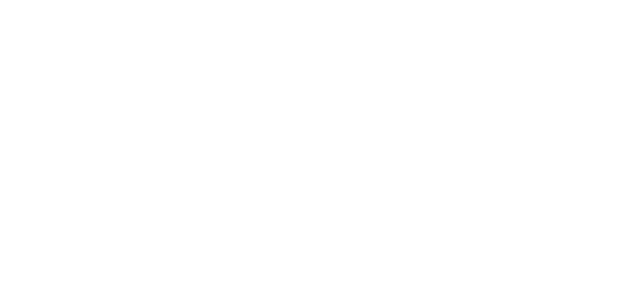
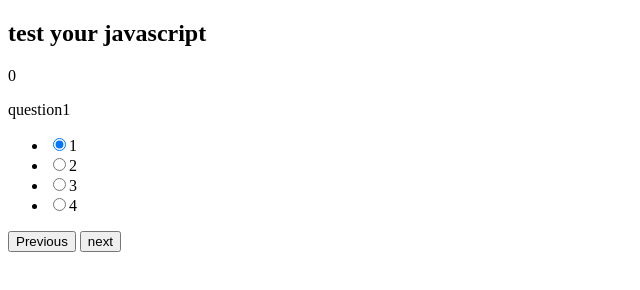
Before and after one commit to mikaeileghbal/quiz, a plain HTML site: page index.html in a window 1280 px wide. Shown: the whole page, without its empty margins (0-640 px from the left). Drawn offline with Linux system fonts and the light colour scheme.

Commit message:
Add next and previous question

```diff
--- a/code/data.js
+++ b/code/data.js
@@ -2,12 +2,12 @@ import Question from "./question.js";
 const data = [
   {
     text: "question1",
-    questions: [1, 2, 3, 4],
+    options: [1, 2, 3, 4],
     answer: "1",
   },
   {
     text: "question2",
-    questions: [1, 2, 3, 4],
+    options: [1, 2, 3, 4],
     answer: "2",
   },
 ];
--- a/code/index.js
+++ b/code/index.js
@@ -2,18 +2,90 @@ import getQuestions from "./data.js";
 import Quiz from "./quiz.js";
 
 // Test application
-const quiz = new Quiz(getQuestions());
+// const quiz = new Quiz(getQuestions());
 
-console.log(quiz.isEnded());
-console.log(quiz.getQuestion());
-quiz.checkAnswer("1");
-console.log(quiz.getScore());
-quiz.nextQuestion();
-console.log(quiz.isEnded());
-console.log(quiz.getQuestion());
-quiz.checkAnswer("2");
-console.log(quiz.getScore());
-quiz.nextQuestion();
+// console.log(quiz.isEnded());
+// console.log(quiz.getQuestion());
+// quiz.checkAnswer("1");
+// console.log(quiz.getScore());
+// quiz.nextQuestion();
+// console.log(quiz.isEnded());
+// console.log(quiz.getQuestion());
+// quiz.checkAnswer("2");
+// console.log(quiz.getScore());
+// quiz.nextQuestion();
+
+document.addEventListener("DOMContentLoaded", initialize);
+
+function initialize() {
+  const quiz = new Quiz(getQuestions());
+
+  const next = document.querySelector(".next");
+  const previous = document.querySelector(".previous");
+
+  if (!quiz.isEnded()) {
+    console.log("is not ended");
+
+    loadQuestion(quiz.getQuestion());
+  }
+
+  function loadQuestion(currentQuestion) {
+    const text = document.querySelector(".question-text");
+    const options = document.querySelector(".question-options");
+
+    text.textContent = currentQuestion.text;
+
+    options.replaceChildren("");
+
+    [].forEach.call(currentQuestion.options, (option, index) => {
+      const li = document.createElement("li");
+      const input = document.createElement("input");
+      const label = document.createElement("label");
+
+      input.classList.add("option");
+      input.name = `option-${index + 1}`;
+      input.id = `option-${index + 1}`;
+      input.type = "radio";
+      input.name = "options";
+      input.value = `${index + 1}`;
+      input.checked = currentQuestion.getGivenAnswer() === index + 1;
+
+      label.setAttribute("for", `option-${index + 1}`);
+      label.textContent = option;
+
+      li.appendChild(input);
+      li.appendChild(label);
+
+      options.appendChild(li);
+    });
+
+    function nextQuestion() {
+      if (!quiz.isEnded()) {
+        quiz.nextQuestion();
+        loadQuestion(quiz.getQuestion());
+      } else {
+      }
+    }
+
+    function previousQuestion() {
+      quiz.previousQuestion();
+      loadQuestion(quiz.getQuestion());
+    }
+
+    function setAnswerd(e) {
+      console.log(e.target.checked);
+      e.target.checked ? quiz.isAnswered(true) : quiz.isAnswered(false);
+      quiz.checkAnswer(e.target.value);
+      document.querySelector(".score").textContent = quiz.getScore().toString();
+    }
+
+    next.addEventListener("click", nextQuestion);
+
+    previous.addEventListener("click", previousQuestion);
+
+    options.addEventListener("change", setAnswerd);
+  }
+}
 
 // Before sepetating in modules and files
 // // Data
--- a/code/question.js
+++ b/code/question.js
@@ -2,6 +2,8 @@ function Question({ text, options = [], answer }) {
   this.text = text;
   this.options = options;
   this.answer = answer;
+  this.answered = false;
+  this.givenAnswer = 1;
 }
 
 Question.prototype.isCorrectAnswer = function (answer) {
@@ -11,4 +13,11 @@ Question.prototype.isCorrectAnswer = function (answer) {
   return this.answer === answer;
 };
 
+Question.prototype.setAnswered = function (answered) {
+  this.answered = answered;
+};
+
+Question.prototype.getGivenAnswer = function () {
+  return this.givenAnswer;
+};
 export default Question;
--- a/code/quiz.js
+++ b/code/quiz.js
@@ -8,8 +8,12 @@ function Quiz(questions) {
     return currentQuestionIndex;
   };
 
-  this.setCurrentQuestionIndex = function () {
-    return currentQuestionIndex++;
+  this.setCurrentQuestionIndexNext = function () {
+    currentQuestionIndex++;
+  };
+
+  this.setCurrentQuestionIndexPrevious = function () {
+    currentQuestionIndex--;
   };
 
   this.getScore = function () {
@@ -30,13 +34,26 @@ Quiz.prototype.getQuestion = function () {
 };
 
 Quiz.prototype.nextQuestion = function () {
-  this.setCurrentQuestionIndex();
+  this.setCurrentQuestionIndexNext();
+};
+
+Quiz.prototype.previousQuestion = function () {
+  this.setCurrentQuestionIndexPrevious();
 };
 
 Quiz.prototype.checkAnswer = function (answer) {
+  console.log(answer);
   if (this.questions[this.getCurrentQuestionIndex()].isCorrectAnswer(answer)) {
     this.incScore();
   }
 };
 
+Quiz.prototype.isAnswered = function (answered) {
+  this.questions[this.getCurrentQuestionIndex()].setAnswered(answered);
+};
+
+Quiz.prototype.givenAnswer = function () {
+  return this.questions[this.getCurrentQuestionIndex()].getGivenAnswer();
+};
+
 export default Quiz;
--- a/index.html
+++ b/index.html
@@ -8,6 +8,42 @@
     <title>Document</title>
   </head>
   <body>
+    <div class="quiz-container">
+      <h2>test your javascript</h2>
+      <div class="progress-wrapper">
+        <div class="progress"></div>
+      </div>
+
+      <span class="score">0</span>
+      <p class="question-text">
+        read the following question and select appropriate answer
+      </p>
+
+      <ul class="question-options">
+        <!-- <li>
+          <input type="checkbox" name="option-a" id="option-a" />
+          <label for="option-a">a</label>
+        </li>
+        <li>
+          <input type="checkbox" name="option-b" id="option-b" />
+          <label for="option-b">b</label>
+        </li>
+        <li>
+          <input type="checkbox" name="option-c" id="option-c" />
+          <label for="option-c">c</label>
+        </li>
+        <li>
+          <input type="checkbox" name="option-d" id="option-d" />
+          <label for="option-d">d</label>
+        </li> -->
+      </ul>
+
+      <div class="button-wrapper">
+        <button type="button" class="previous">Previous</button>
+        <button type="button" class="next">next</button>
+      </div>
+    </div>
+
     <script src="code/index.js" type="module"></script>
   </body>
 </html>
```
